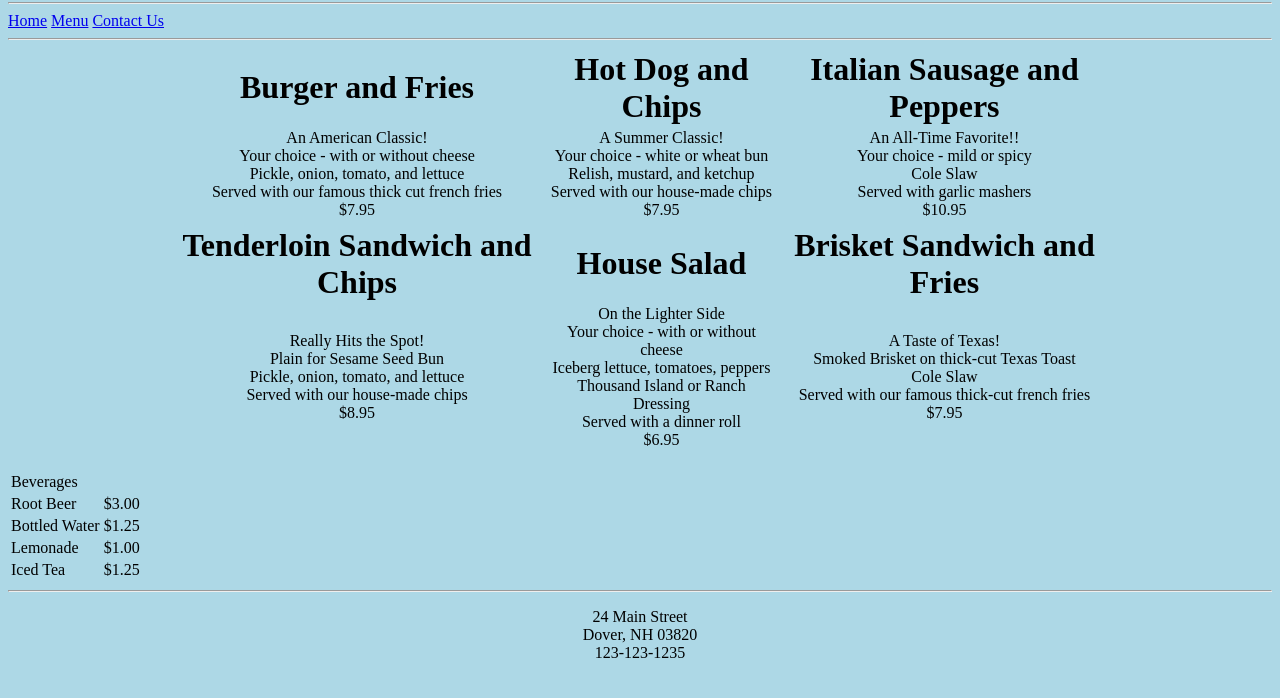
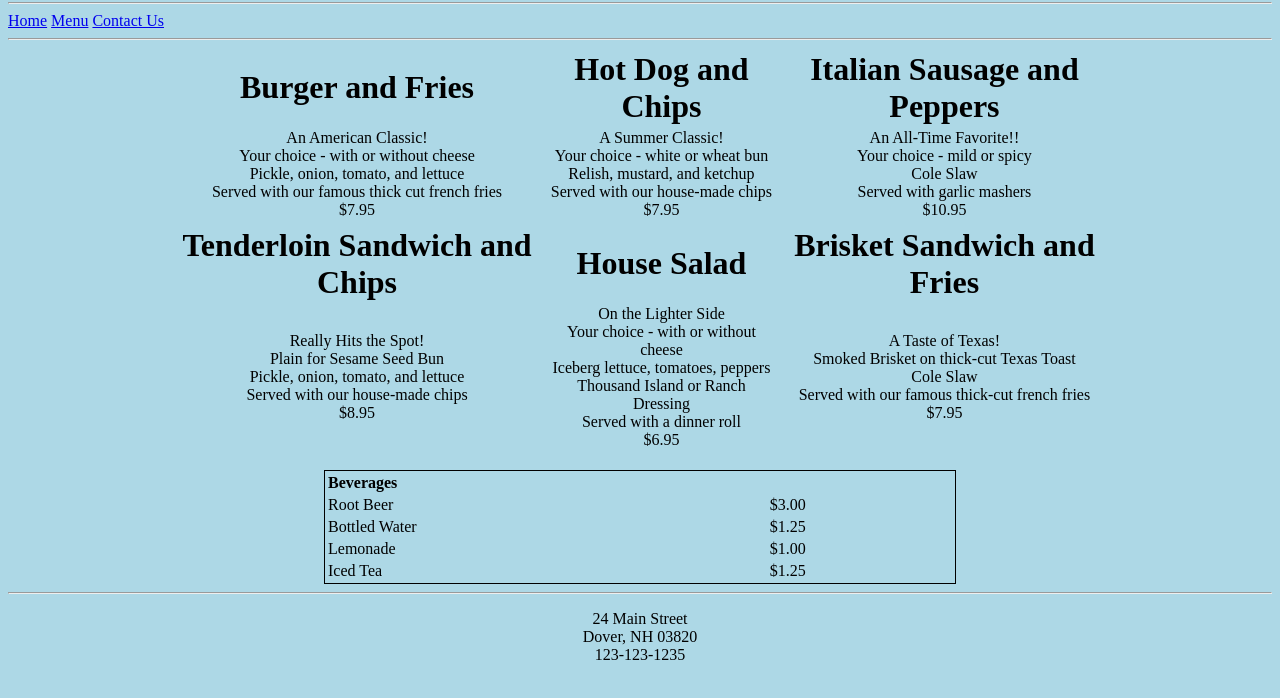
Before and after one commit to croninovative/IntroToWebDev, a plain HTML site: page Labs/Restaurant/restaurantMenu.html in a window 1280 px wide. Shown: the part 78-776 px from the top of the page. Drawn offline with Linux system fonts and the light colour scheme.

Commit message:
lab - restaurant site v4

```diff
--- a/Labs/Restaurant/restaurantMenu.html
+++ b/Labs/Restaurant/restaurantMenu.html
@@ -23,6 +23,10 @@
         }
         #bottomRowMeals {
             font-weight:bold; font-size:200%
+        }
+
+        #beverages {
+            border: 1px solid black;
         }
       </style>
     </head>
@@ -62,10 +66,10 @@
         </table>
         <br>
 
-        <table>
+        <table id="beverages" align="center" width="50%">
             <thead>
                 <tr align="left">
-                    <td>Beverages</td>
+                    <th>Beverages</th>
                 </tr>
             </thead>
             <tbody>
```
